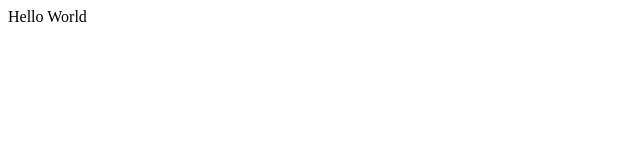
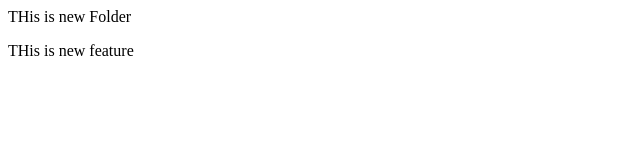
Before and after one commit to moinultec/Newfolderaddkorlam, a plain HTML site: page index.html in a window 1280 px wide. Shown: the whole page, without its empty margins (0-640 px from the left). Drawn offline with Linux system fonts and the light colour scheme.

Commit message:
Add new feature

```diff
--- a/index.html
+++ b/index.html
@@ -1 +1,2 @@
-<p> Hello World</p>
+<p> THis is new Folder</p>
+<p> THis is new feature</p>
```
